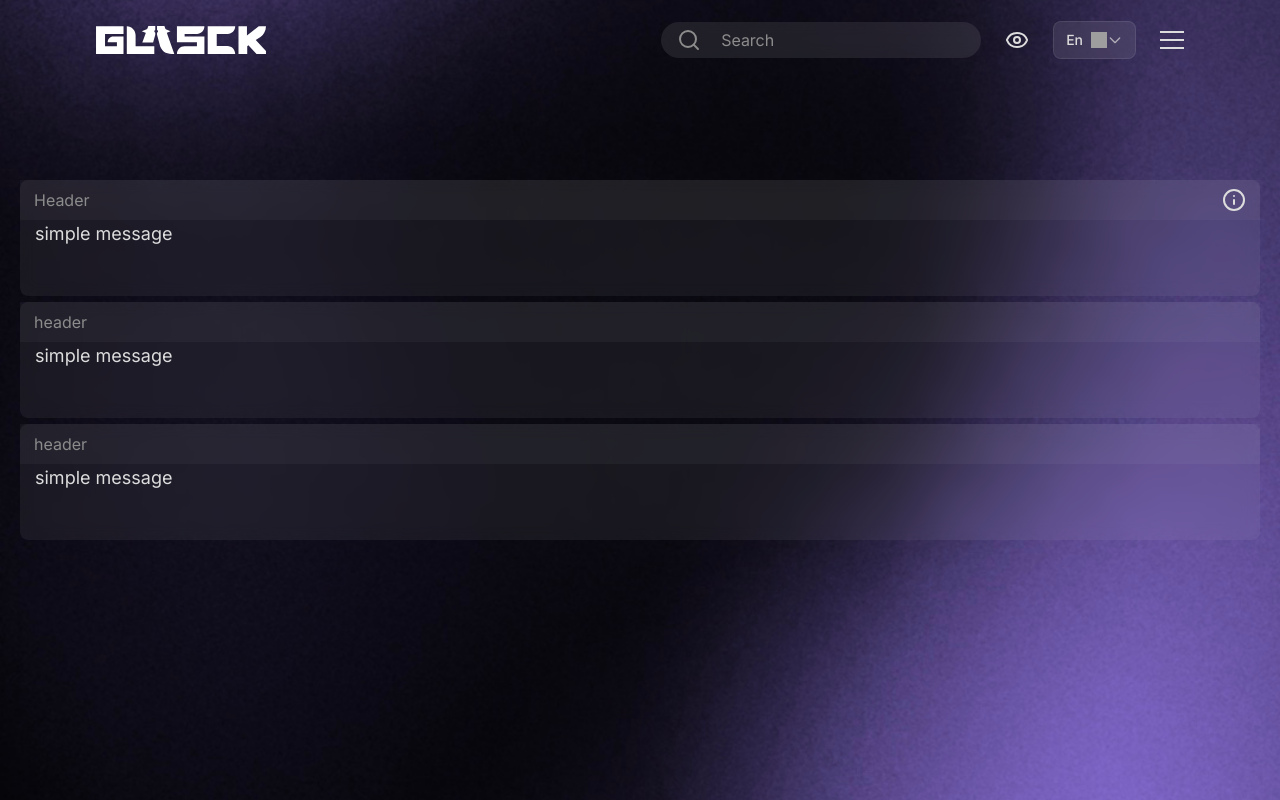
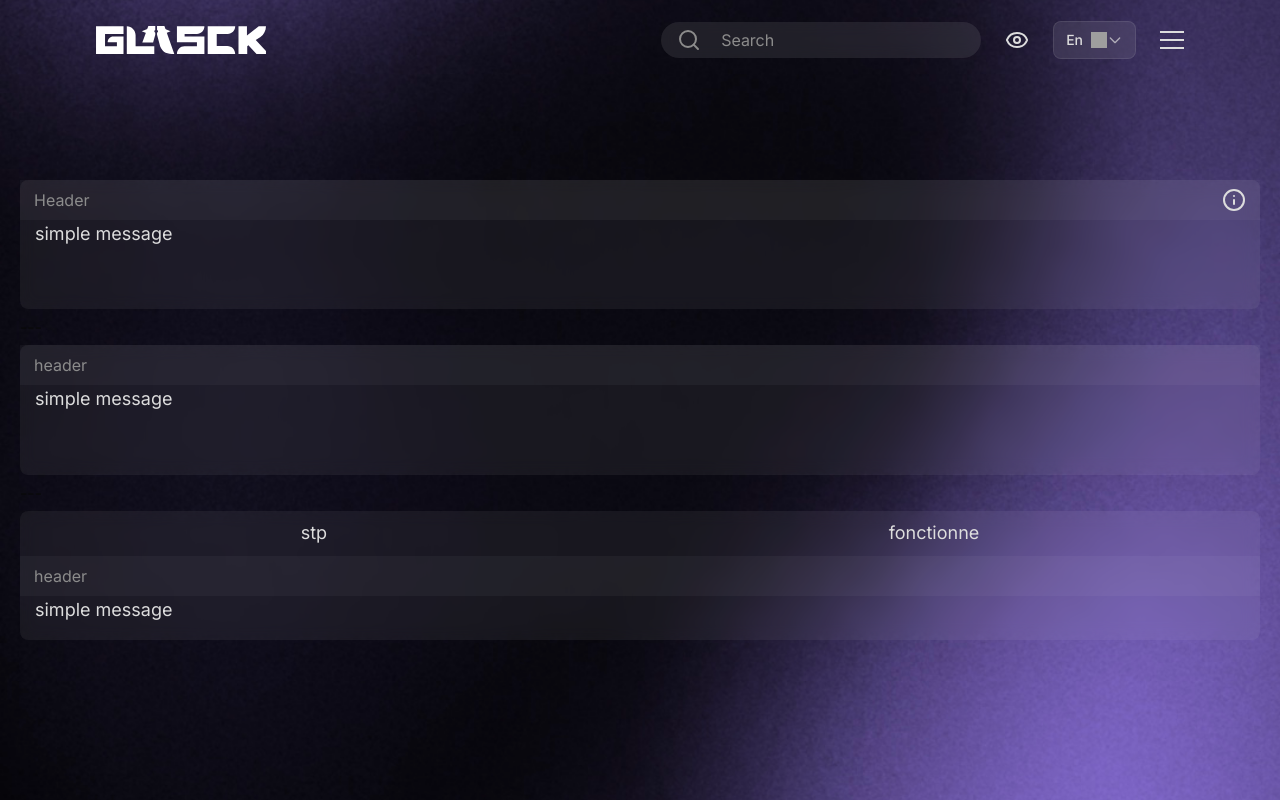
Before and after one commit to Glasck-int/LolWebsite, a Next.js app: page /en in a window 1280 px wide. Built offline with nearby package versions, Linux system fonts and the light colour scheme; grey boxes are pictures that could not be loaded.

Commit message:
update cards

```diff
--- a/src/app/[locale]/page.tsx
+++ b/src/app/[locale]/page.tsx
@@ -7,13 +7,14 @@ import {
     CardOneHeader,
     CardDoubleHeader,
     CardDoubleHeaderBot,
+    CardDoubleHeaderTop,
 } from '@/components/ui/card/Card'
 import { SubTitle } from '@/components/ui/text/SubTitle'
 
 export default function Home() {
     return (
         <div className="flex flex-col min-h-screen w-full">
-            <div className="mt-40 h-100 p-5 flex flex-col gap-1.5">
+            <div className="mt-40 h-[500px] p-5 flex flex-col gap-1.5">
                 <Card>
                     <CardHeader>
                         <CardToolTip info="tooltip info bad long ca mere wtf ca va faire quoi ? ">
@@ -24,7 +25,7 @@ export default function Home() {
                         <p>simple message</p>
                     </CardBody>
                 </Card>
-
+                ---
                 <Card>
                     <CardHeader>
                         <CardOneHeader>
@@ -35,9 +36,14 @@ export default function Home() {
                         <p>simple message</p>
                     </CardBody>
                 </Card>
+                ---
                 <Card>
                     <CardHeader>
                         <CardDoubleHeader>
+                            <CardDoubleHeaderTop>
+                                <p>stp</p>
+                                <p>fonctionne</p>
+                            </CardDoubleHeaderTop>
                             <CardDoubleHeaderBot>
                                 <SubTitle>header</SubTitle>
                             </CardDoubleHeaderBot>
@@ -47,6 +53,7 @@ export default function Home() {
                         <p>simple message</p>
                     </CardBody>
                 </Card>
+
             </div>
             <Footer />
         </div>
--- a/src/components/ui/card/Card.tsx
+++ b/src/components/ui/card/Card.tsx
@@ -1,14 +1,51 @@
 'use client'
 
 import { Tooltip, ToolTipBody, ToolTipMessage } from '@/components/ui/Tooltip'
-import React, { useRef, useState, useEffect } from 'react'
+import React, { useRef, useState, useEffect, ReactNode, useLayoutEffect } from 'react'
 
 interface CardProps {
     children: React.ReactNode
     className?: string
 }
 
+interface CardTabProps {
+    children: ReactNode
+    onClick: () => void
+    isActive: boolean
+}
+
+interface CardHeaderProps extends CardSectionProps {
+    activeIndex?: number
+    setActiveIndex?: (index: number) => void
+    index?: number
+}
+
+function getHeaderTw(bg = true) {
+    let str = 'w-full flex items-center px-[14px] h-full '
+    return bg ? str + 'bg-white-04 ' : str
+}
+
 export const Card = ({ children, className }: CardProps) => {
+    const [activeIndex, setActiveIndex] = useState(0)
+    const headerProps = React.Children.map(children, (child, index) => {
+        if (React.isValidElement(child)){
+            console.log(child.type.toString)
+            if (child.type === CardBody)
+                return child
+            else{
+                console.log(child)
+                return React.cloneElement(
+                    child as React.ReactElement<CardHeaderProps>,
+                    {
+                        activeIndex : activeIndex,
+                        setActiveIndex : setActiveIndex,
+                    }
+                )
+            }
+        }
+        return child
+    })
+
     return (
         <div
             className={
@@ -44,8 +81,9 @@ export const CardToolTip = ({ children, className, info }: CardToolTip) => {
         <div
             ref={selfRef}
             className={
-                'w-full flex justify-between items-center px-[14px] bg-white-04 h-full min-h-[35px] md:min-h-[40px]' +
+                'justify-between min-h-[35px] md:min-h-[40px]' +
                 ' ' +
+                getHeaderTw() +
                 className
             }
         >
@@ -64,8 +102,9 @@ export const CardOneHeader = ({ children, className }: CardSectionProps) => {
     return (
         <div
             className={
-                'w-full flex justify-start content-center items-center px-[14px] bg-white-04 h-full min-h-[35px] md:min-h-[40px]' +
+                'justify-start content-center min-h-[35px] md:min-h-[40px]' +
                 ' ' +
+                getHeaderTw() +
                 className
             }
         >
@@ -82,23 +121,60 @@ export const CardDoubleHeader = ({ children, className }: CardSectionProps) => {
     )
 }
 
-export const CardDoubleHeaderTop = () => {
+export const CardDoubleHeaderTop = ({
+    children,
+    className,
+}: CardSectionProps) => {
     return (
-        <div>
-
+        <div
+            className={
+                'w-full flex items-stretch justify-evenly content-center min-h-[42px] md:min-h-[45px]' +
+                ' ' +
+                className
+            }
+        >
+            {React.Children.map(children, (child, index) => {
+                if (React.isValidElement(child)) {
+                    return (
+                        <CardDOubleHeaderTopDiv>{child}</CardDOubleHeaderTopDiv>
+                    )
+                }
+                return <div>ERROR IN CardDoubleHeaderTop</div>
+            })}
         </div>
     )
 }
 
-export const CardDoubleHeaderBot = ({children, className}: CardSectionProps) => {
+const CardDOubleHeaderTopDiv = ({
+    children,
+    isActive,
+    onClick,
+}: CardTabProps) => {
     return (
-        <CardOneHeader className={className}>
+        <div
+            className={`flex grow-1 justify-center items-center default-top-border-radius ${
+                isActive ? 'bg-white-04' : ''
+            }`}
+            onClick={onClick}
+        >
             {children}
-        </CardOneHeader>
+        </div>
     )
 }
 
-export const CardHeader = ({ children, className }: CardSectionProps) => {
+export const CardDoubleHeaderBot = ({
+    children,
+    className,
+}: CardSectionProps) => {
+    return <CardOneHeader className={className}>{children}</CardOneHeader>
+}
+
+export const CardHeader = ({ children, className, activeIndex, setActiveIndex }: CardHeaderProps) => {
+
+    useLayoutEffect(() => {
+        console.log(activeIndex)
+    }, [activeIndex])
+
     return (
         <div
             className={`w-full default-top-border-radius text-sm color-grey  flex items-center ${
```
